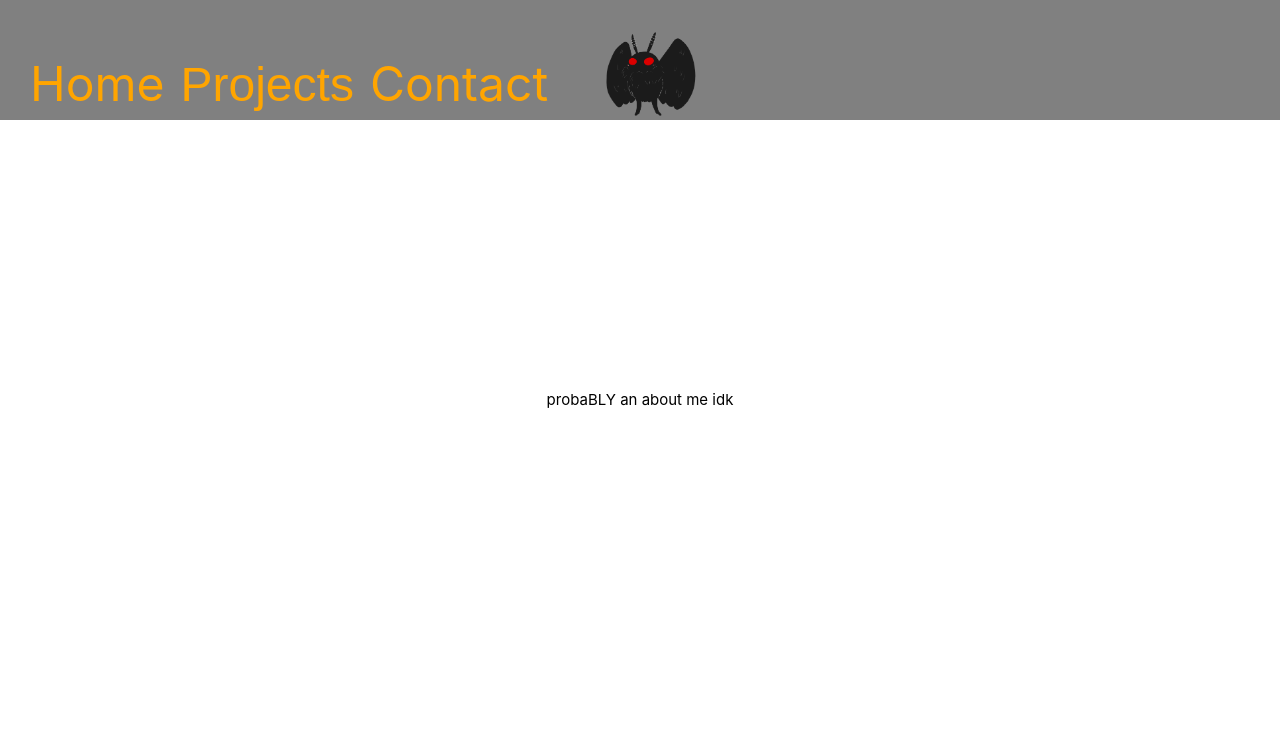
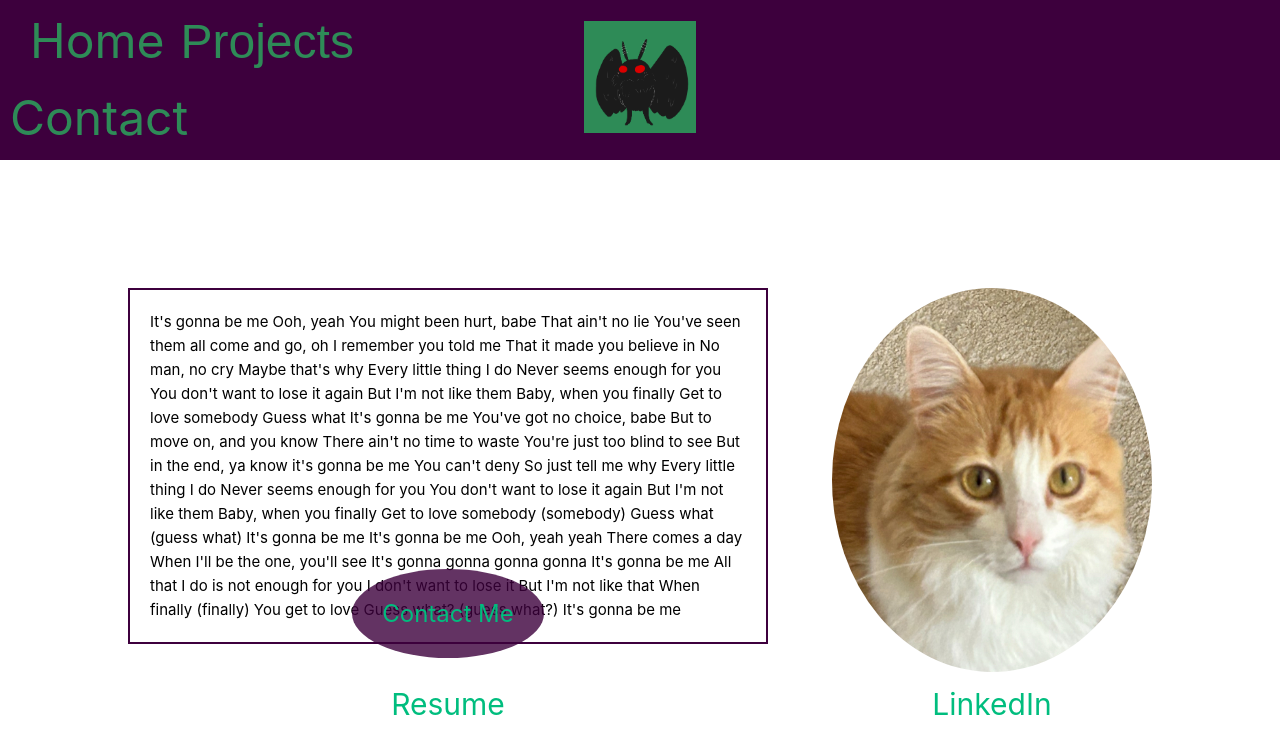
Before and after one commit to lauraantunez024/G-Portfolio, a Vue app: page / in a window 1280 px wide. Shown: the top 754 px of the page. Built offline with nearby package versions, Linux system fonts and the light colour scheme.

Commit message:
started work on homepage. Finished most of about me component

```diff
--- a/src/App.vue
+++ b/src/App.vue
@@ -15,6 +15,7 @@ export default {
 
 <template>
   <div class="wrapper">
+
     <NavBar/>
 
     <RouterView />
@@ -23,6 +24,13 @@ export default {
 
 <style scoped>
 
+.wrapper {
+  /* display: grid;
+  height: 100vh;
+  width: 100wv; */
+
+}
+
 
 
 </style>
--- /dev/null
+++ b/src/components/AboutMe.vue
@@ -0,0 +1,178 @@
+<template>
+    <div class="container">
+        <div class="content">
+            <span class="headshot-image">
+                <img src="../assets/alfred.jpg" alt="Alfred">
+            </span>
+
+            <div class="aboutme-content">
+                <p>
+                    <!-- Grace is the best! You should hire her cause she's cute, funny, smart, a good friend, good with cars,
+                    and bonus: has the most precious smile. Oh yeah and she's good at like a million things, so :). Plus
+                    she's
+                    a great cat mom and girlfriend. -->
+                    It's gonna be me
+                    Ooh, yeah
+                    You might been hurt, babe
+                    That ain't no lie
+                    You've seen them all come and go, oh
+                    I remember you told me
+                    That it made you believe in
+                    No man, no cry
+                    Maybe that's why
+                    Every little thing I do
+                    Never seems enough for you
+                    You don't want to lose it again
+                    But I'm not like them
+                    Baby, when you finally
+                    Get to love somebody
+                    Guess what
+                    It's gonna be me
+                    You've got no choice, babe
+                    But to move on, and you know
+                    There ain't no time to waste
+                    You're just too blind to see
+                    But in the end, ya know it's gonna be me
+                    You can't deny
+                    So just tell me why Every little thing I do
+                    Never seems enough for you
+                    You don't want to lose it again
+                    But I'm not like them
+                    Baby, when you finally
+                    Get to love somebody (somebody)
+                    Guess what (guess what)
+                    It's gonna be me
+                    It's gonna be me
+                    Ooh, yeah yeah
+                    There comes a day
+                    When I'll be the one, you'll see
+                    It's gonna gonna gonna gonna
+                    It's gonna be me
+                    All that I do is not enough for you
+                    I don't want to lose it
+                    But I'm not like that
+                    When finally (finally)
+                    You get to love
+                    Guess what? (guess what?)
+                    It's gonna be me
+
+
+                </p>
+            </div>
+            <div class="contactme-btn">
+                <span id="btn-container">
+                    <router-link id="button" to="/contact">Contact Me</router-link>
+                </span>
+
+            </div>
+
+            <h1 id="linkedin">
+                <a  href="https://www.linkedin.com/in/grace-rolfe-40320223b/" target="_blank"> LinkedIn</a>
+            </h1>
+                <h1  id="resume">
+                    <a href="https://www.linkedin.com/in/grace-rolfe-40320223b/" target="_blank"> Resume</a>
+                </h1>
+
+
+        </div>
+
+    </div>
+</template>
+
+<script>
+export default {
+    name: 'AboutMe'
+
+
+}
+</script>
+
+<style scoped>
+.container {
+    display: grid;
+    height: 100vh;
+    grid-template-rows: repeat(5, 20%);
+}
+
+.headshot-image {
+    grid-column-start: 4;
+    grid-column-end: 5;
+    grid-row-start: 2;
+    grid-row-end: 5;
+    display: flex;
+}
+
+.content {
+    width: 100vw;
+    height: 80vh;
+    display: grid;
+    grid-row-start: 2;
+    grid-template-columns: 10% 50% 5% 25% 10%;
+    grid-template-rows: repeat(4, 20%) 10% 10%;
+
+}
+
+.aboutme-content {
+    grid-column-start: 2;
+    grid-column-end: 3;
+    grid-row-start: 2;
+    grid-row-end: 4;
+    margin: auto;
+    border: 2px rgb(61, 0, 61) solid;
+    padding: 20px;
+}
+
+#btn-container {
+
+    grid-row-start: 3;
+    grid-row-end: 5;
+    justify-self: center;
+    border-radius: 25%;
+}
+
+#button {
+    font-size: 1.5rem;
+    border-radius: 50%;
+    border: 3px black purple;
+    padding: 30px;
+    background-color:rgba(61, 0, 61, 0.8);
+}
+
+
+
+#linkedin {
+    grid-column-start: 4;
+    grid-column-end: 5;
+    grid-row-start: 5;
+    grid-row-end: 6;
+    display: flex;
+    margin: auto;
+}
+
+#resume {
+    display: flex;
+    grid-row-start: 5;
+    grid-row-end: 6;
+    grid-column-start: 2;
+    grid-column-end: 3;
+    /* left: 80%; */
+    margin: auto;
+
+
+}
+
+.contactme-btn {
+    display: grid;
+    grid-row-start: 4;
+    grid-row-end: 5;
+    grid-column-start: 2;
+    grid-column-end: 3;
+    /* grid-template-columns: repeat(5, 20%); */
+    grid-template-rows: repeat(5, 20%);
+}
+
+img {
+    border-radius: 50%;
+    width: 100%;
+}
+</style>
--- a/src/components/ContactForm.vue
+++ b/src/components/ContactForm.vue
@@ -95,6 +95,8 @@ export default {
     display: grid;
     gap: 1rem;
     font-size: 3rem;
+    border: 3px black solid;
+    padding: 15px;
 }
 
 input {
--- /dev/null
+++ b/src/components/MyTestimonials.vue
@@ -0,0 +1,16 @@
+<template>
+    <div>
+
+    </div>
+</template>
+
+<script>
+    export default {
+            name: 'MyTestimonials'
+
+    }
+</script>
+
+<style scoped>
+
+</style>
--- a/src/components/NavBar.vue
+++ b/src/components/NavBar.vue
@@ -6,12 +6,12 @@
                     <button class="project-button" @mouseover="showDropdown = true">
                         Projects </button>
                     <ul class="dropdown-items" v-if="showDropdown" @mouseleave="showDropdown = false">
-                        <li><router-link to="/projects/videos">Video</router-link></li>
+                        <li><router-link to="/projects/videos">Visual</router-link></li>
                         <li><router-link to="/projects/audio">Audio</router-link></li>
-                        <li><router-link to="/projects/graphic-design">Visual</router-link></li>
+                        <!-- <li><router-link to="/projects/graphic-design">Visual</router-link></li> -->
                     </ul>
                 </span>
-                <router-link to="/contact">Contact</router-link>
+                <router-link id="contact" to="/contact">Contact</router-link>
             </div>
             <img height='250' src="../assets/mothman_cute.png" alt="cute mothman icon">
     </nav>
@@ -39,32 +39,47 @@ export default {
     left: 0;
     width: 100%;
     display: block;
-    height: 15vh;
-    background-color: gray;
+    height: 20vh;
+    background-color: rgb(61, 0, 61);
     top: 0;
-    display: grid;
-    grid-template-rows: auto auto;
+    display: inline-grid;
+    grid-template-columns: repeat(3, 33.33333%);
+    justify-self: center;
+    margin: auto;
+    grid-template-rows: auto;
 }
 
 img {
     margin: auto;
     position: absolute;
-    max-height: 90%;
-    left: 46.5%;
+    max-height: 70%;
+    grid-column-start: 2;
+    grid-column-end: 3;
+    justify-self: center;
+    margin-top: 5%;
+    background-color: seagreen;
 
-    margin-top: 15px;
-    display: flex;
+    display: wrap;
 }
 
 button {
     border: none;
-    color: orange;
+    color: seagreen;
     background: none;
+}
+
+#contact, #home {
+    color: seagreen;
+}
+
+#contact {
+    grid-column-start: 3;
+    grid-column-end: 4;
 }
 
 button, .links {
     font-size: 3rem;
-    margin-top: 15px;
+    margin: auto;
 }
 
 ul {
@@ -81,7 +96,7 @@ ul {
 
 .links {
     position: relative;
-    top: 24%;
+
     z-index: 100;
 }
 
@@ -90,7 +105,7 @@ li {
 }
 .links a {
     padding: 10px;
-    color: orange;
+    color: seagreen;
 }
 
 li.dropdown-items {
@@ -98,13 +113,15 @@ li.dropdown-items {
 }
 
 .dropdown {
-    position: relative;
-    z-index: 100;
+    display: inline;
+
+
 }
 
 .dropdown-items {
     left: 7%;
     width: 10%;
+    display: grid;
 }
 
 #home {
--- /dev/null
+++ b/src/components/ServicesList.vue
@@ -0,0 +1,17 @@
+<template>
+    <div>
+
+    </div>
+</template>
+
+<script>
+    export default {
+            name: 'ServicesList'
+
+
+    }
+</script>
+
+<style scoped>
+
+</style>
--- a/src/views/HomeView.vue
+++ b/src/views/HomeView.vue
@@ -1,19 +1,24 @@
 <template>
   <div>
-    probaBLY an about me idk
+      <AboutMe/>
+      <ServicesList/>
+
+      <MyTestimonials/>
 
   </div>
 </template>
 
 <script>
-import BackgroundCarousel from '../components/BackgroundCarousel.vue';
-// import NavBar from '../components/NavBar.vue';
+import AboutMe from '../components/AboutMe.vue';
+import MyTestimonials from '../components/MyTestimonials.vue';
+import ServicesList from '../components/ServicesList.vue';
+
   export default {
     components: {
-      BackgroundCarousel,
-      // NavBar
-
-    }
+    AboutMe,
+    MyTestimonials,
+    ServicesList
+}
   }
 </script>
 
```
Also changed, not shown: src/assets/alfred.jpg (added).
